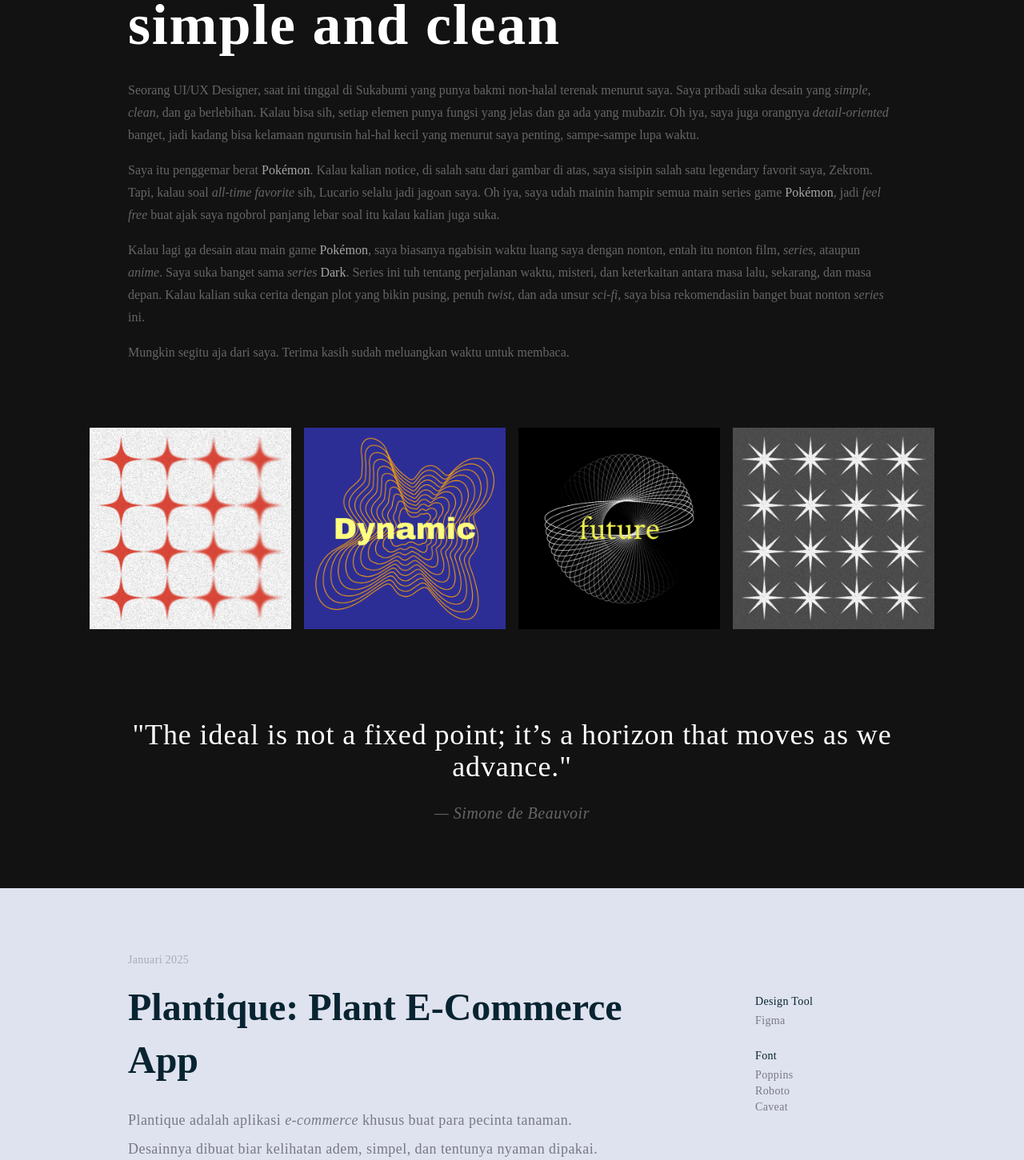
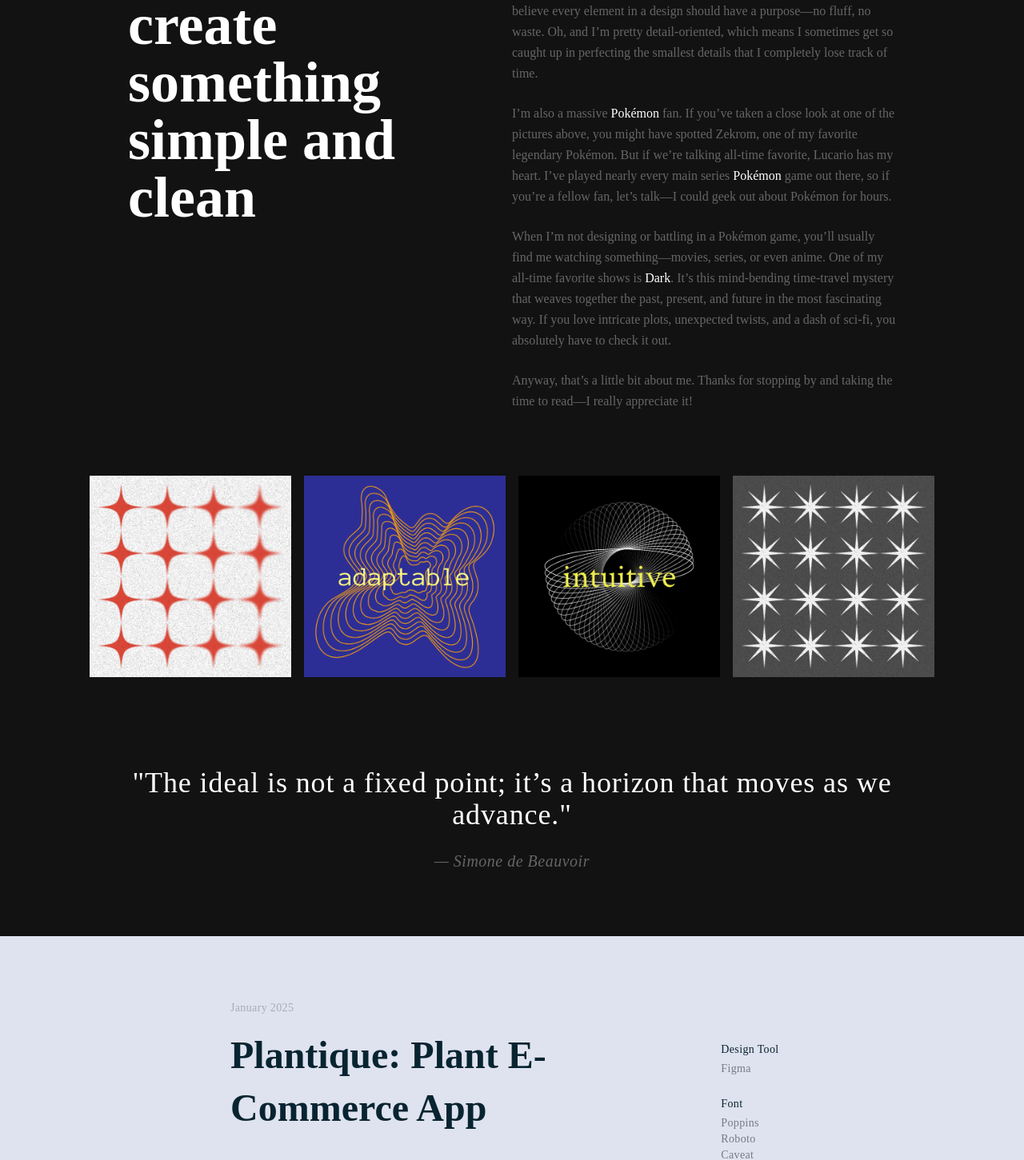
Before and after one commit to deltadv/web-portfolio, a React (Create React App) app: page / in a window 1280 px wide. Shown: the part 883-2334 px from the top of the page at 80% size. Built offline with nearby package versions, Linux system fonts and the light colour scheme.

Commit message:
Update things

```diff
--- a/src/components/About.jsx
+++ b/src/components/About.jsx
@@ -2,45 +2,40 @@ import React from "react";
 
 const About = () => {
   return (
-    <div className="relative w-full h-auto flex flex-col justify-center px-6 sm:px-12 md:px-16 lg:px-40 py-12 overflow-hidden items-center bg-[#121212]">
-      {/* Container untuk judul dan deskripsi */}
-      <div className="relative flex flex-col items-start justify-start space-y-8">
-        {/* Judul */}
-        <h1 className="text-4xl sm:text-5xl md:text-6xl lg:text-7xl tracking-wide font-semibold text-left text-white">
+    <div className="relative w-full h-auto flex flex-col lg:flex-row justify-center items-start px-6 sm:px-12 md:px-16 lg:px-40 py-12 bg-[#121212]">
+      {/* Left Section - Title */}
+      <div className="lg:w-1/2 flex flex-col justify-center items-start mb-8 lg:mb-0 lg:pr-12">
+        <h1 className="text-white text-4xl sm:text-5xl md:text-6xl lg:text-7xl font-bold leading-tight">
           I love to create something simple and clean
         </h1>
+      </div>
 
-        {/* Deskripsi */}
-        <div className="text-[#666666] tracking-normal leading-7">
-          <p>
-            Seorang UI/UX Designer, saat ini tinggal di Sukabumi yang
-            punya bakmi non-halal terenak menurut saya. Saya pribadi suka desain
-            yang <span className="italic">simple</span>, <span className="italic">clean</span>, dan ga berlebihan. Kalau bisa sih, setiap elemen
-            punya fungsi yang jelas dan ga ada yang mubazir. Oh iya, saya juga
-            orangnya <span className="italic">detail-oriented</span> banget, jadi kadang bisa kelamaan ngurusin
-            hal-hal kecil yang menurut saya penting, sampe-sampe lupa waktu.
-          </p>
-          <p className="mt-4">
-            Saya itu penggemar berat <span className="font-medium text-[#a6a6a6]">Pokémon</span>. Kalau kalian notice, di salah satu dari
-            gambar di atas, saya sisipin salah satu legendary favorit saya,
-            Zekrom. Tapi, kalau soal <span className="italic">all-time favorite</span> sih, Lucario selalu jadi jagoan saya.
-            Oh iya, saya udah mainin hampir semua main series game <span className="font-medium text-[#a6a6a6]">Pokémon</span>, jadi <span className="italic">feel free </span>
-            buat ajak saya ngobrol panjang lebar soal itu kalau kalian juga
-            suka.
-          </p>
-          <p className="mt-4">
-            Kalau lagi ga desain atau main game <span className="font-medium text-[#a6a6a6]">Pokémon</span>, saya biasanya ngabisin
-            waktu luang saya dengan nonton, entah itu nonton film, <span className="italic">series</span>,
-            ataupun <span className="italic">anime</span>. Saya suka banget sama <span className="italic">series</span> <span className="font-medium text-[#a6a6a6]">Dark</span>. Series ini tuh
-            tentang perjalanan waktu, misteri, dan keterkaitan antara masa lalu,
-            sekarang, dan masa depan. Kalau kalian suka cerita dengan plot yang
-            bikin pusing, penuh <span className="italic">twist</span>, dan ada unsur <span className="italic">sci-fi</span>, saya bisa
-            rekomendasiin banget buat nonton <span className="italic">series</span> ini.
-          </p>
-          <p className="mt-4">
-            Mungkin segitu aja dari saya. Terima kasih sudah meluangkan waktu untuk membaca.
-          </p>
-        </div>
+      {/* Right Section - Description */}
+      <div className="lg:w-1/2 text-[#666666] space-y-6 leading-relaxed">
+        <p>
+          Hi there! I’m a UI/UX designer living in Sukabumi, a city known (at least to me)
+          for having the best non-halal noodles ever. When it comes to design, I’m all
+          about keeping things simple, clean, and functional. I believe every element
+          in a design should have a purpose—no fluff, no waste. Oh, and I’m pretty
+          detail-oriented, which means I sometimes get so caught up in perfecting the
+          smallest details that I completely lose track of time.
+        </p>
+        <p>
+          I’m also a massive <span className="text-white font-medium">Pokémon</span> fan. If you’ve taken a close look at one of the pictures
+          above, you might have spotted Zekrom, one of my favorite legendary Pokémon. But if we’re talking
+          all-time favorite, Lucario has my heart. I’ve played nearly every main series
+          <span className="text-white font-medium"> Pokémon</span> game out there, so if you’re a fellow fan, let’s talk—I could geek out
+          about Pokémon for hours.
+        </p>
+        <p>
+          When I’m not designing or battling in a Pokémon game, you’ll usually find me watching something—movies,
+          series, or even anime. One of my all-time favorite shows is <span className="text-white font-medium">Dark</span>. It’s this
+          mind-bending time-travel mystery that weaves together the past, present, and future in the most fascinating way.
+          If you love intricate plots, unexpected twists, and a dash of sci-fi, you absolutely have to check it out.
+        </p>
+        <p>
+          Anyway, that’s a little bit about me. Thanks for stopping by and taking the time to read—I really appreciate it!
+        </p>
       </div>
     </div>
   );
--- a/src/components/BackToTop.jsx
+++ b/src/components/BackToTop.jsx
@@ -23,7 +23,7 @@ export default function BackToTopButton() {
       {showButton && (
         <button
           onClick={() => scroll.scrollToTop({ duration: 500, smooth: true })}
-          className="fixed bottom-5 right-5 text-xs font-medium tracking-wide bg-white text-[#121212] px-3 py-2 rounded-sm shadow-sm flex items-center space-x-1"
+          className="fixed bottom-5 right-5 text-xs font-medium bg-white text-[#121212] px-3 py-2 rounded-sm shadow-sm flex items-center space-x-1"
         >
           <span>Back to Top</span>
           <AiOutlineArrowUp className="h-4 w-4" /> {/* Mengganti SVG dengan React Icon */}
--- a/src/components/Dkampus.jsx
+++ b/src/components/Dkampus.jsx
@@ -3,29 +3,29 @@ import DkampusImg from "../assets/dkampus.png";
 
 const Dkampus = () => {
   return (
-    <div className="bg-[#1a1a1a] text-white px-6 sm:px-12 md:px-16 lg:px-40 py-12 lg:py-20">
+    <div className="bg-[#1a1a1a] text-white px-6 sm:px-12 md:px-16 lg:px-72 py-12 lg:py-20">
       <div className="max-w-screen-xl mx-auto">
-        {/* Tanggal */}
+        {/* Date */}
         <p className="text-[#4b4c55] text-xs sm:text-sm mb-4 tracking-wide">
-          Desember 2024
+          December 2024
         </p>
         <div className="grid gap-12 lg:grid-cols-3">
-          {/* Bagian kiri */}
+          {/* Left Section */}
           <div className="lg:col-span-2">
-            {/* Judul */}
+            {/* Title */}
             <h1 className="text-[28px] sm:text-[36px] md:text-[48px] font-semibold mb-6 leading-tight md:leading-snug tracking-normal">
               Dkampus: Online Food Delivery App
             </h1>
-            {/* Deskripsi */}
+            {/* Description */}
             <p className="text-[#797a8a] text-sm sm:text-base md:text-lg leading-relaxed md:leading-loose tracking-wide">
-              Dkampus adalah aplikasi <span className="italic">online food delivery</span> yang
-              didesain khusus buat mahasiswa yang pengen cari makan tanpa ribet. Desainnya
-              dibuat simpel, modern, dan tetap <span className="italic">fun</span> biar mahasiswa gampang nemuin makanan
-              favorit mereka. Selain itu, aplikasi ini juga fokus ke pengalaman pengguna
-              yang mulus banget, jadi semua orang bisa pesan makanan dengan cepat tanpa drama.
+              Dkampus is an online food delivery app designed specifically for students
+              who want quick and hassle-free access to meals. The design is simple, modern,
+              and playful, making it easy for users to discover their favorite dishes.
+              The app focuses on delivering a seamless user experience, ensuring that
+              anyone can place an order quickly and effortlessly.
             </p>
           </div>
-          {/* Bagian kanan: Detail */}
+          {/* Right Section: Details */}
           <div className="space-y-6 lg:pl-28 lg:pt-4">
             <div className="text-xs sm:text-sm leading-relaxed tracking-wide">
               <h3 className="font-medium pb-1 text-white">Design Tool</h3>
@@ -38,7 +38,7 @@ const Dkampus = () => {
           </div>
         </div>
 
-        {/* Gambar */}
+        {/* Image */}
         <div className="mt-12 w-full">
           <img
             src={DkampusImg}
--- a/src/components/Plantique.jsx
+++ b/src/components/Plantique.jsx
@@ -3,30 +3,29 @@ import PlantiqueImg from "../assets/plantique.png";
 
 const Plantique = () => {
   return (
-    <div className="bg-[#DFE2EF] text-white px-6 sm:px-12 md:px-16 lg:px-40 py-12 lg:py-20">
+    <div className="bg-[#DFE2EF] text-white px-6 sm:px-12 md:px-16 lg:px-72 py-12 lg:py-20">
       <div className="max-w-screen-xl mx-auto">
-        {/* Tanggal */}
+        {/* Date */}
         <p className="text-[#A9ABBA] text-xs sm:text-sm mb-4 tracking-wide">
-          Januari 2025
+          January 2025
         </p>
         <div className="grid gap-12 lg:grid-cols-3">
-          {/* Bagian kiri */}
+          {/* Left Section */}
           <div className="lg:col-span-2">
-            {/* Judul */}
+            {/* Title */}
             <h1 className="text-[28px] sm:text-[36px] text-[#082431] md:text-[48px] font-semibold mb-6 leading-tight md:leading-snug tracking-normal">
               Plantique: Plant E-Commerce App
             </h1>
-            {/* Deskripsi */}
+            {/* Description */}
             <p className="text-[#797986] text-sm sm:text-base md:text-lg leading-relaxed md:leading-loose tracking-wide">
-              Plantique adalah aplikasi <span className="italic">e-commerce</span> khusus buat para pecinta
-              tanaman. Desainnya dibuat biar kelihatan adem, simpel, dan
-              tentunya nyaman dipakai. Fokusnya ada di estetika yang bikin
-              betah <span className="italic">scrolling</span>, sambil tetap ngasih kemudahan buat nyari dan
-              beli tanaman yang diinginkan. Pas banget buat yang suka tanaman
-              atau lagi mulai hobi berkebun.
+              Plantique is an e-commerce app designed especially for plant lovers.
+              The design is all about being calm, simple, and easy to use. Its main focus is creating a
+              visually pleasing experience that keeps users scrolling while making it effortless to find
+              and purchase the plants they’re looking for. It’s perfect for anyone who loves plants or is
+              just starting their gardening journey.
             </p>
           </div>
-          {/* Bagian kanan: Detail */}
+          {/* Right Section: Details */}
           <div className="space-y-6 lg:pl-28 lg:pt-4">
             <div className="text-xs sm:text-sm leading-relaxed tracking-wide">
               <h3 className="font-medium pb-1 text-[#082431]">Design Tool</h3>
@@ -41,7 +40,7 @@ const Plantique = () => {
           </div>
         </div>
 
-        {/* Gambar */}
+        {/* Image */}
         <div className="mt-12 w-full">
           <img
             src={PlantiqueImg}
```
Also changed, not shown: src/components/PokemonUnite.jsx (+11 -15 lines), src/assets/6.png, src/assets/7.png.
